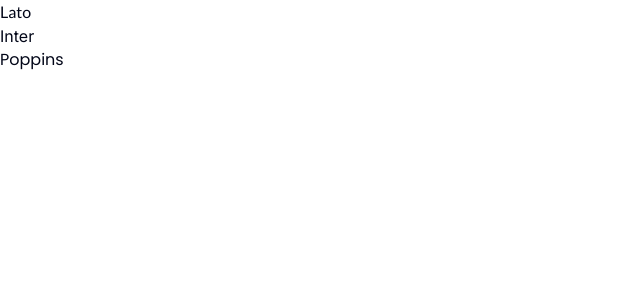
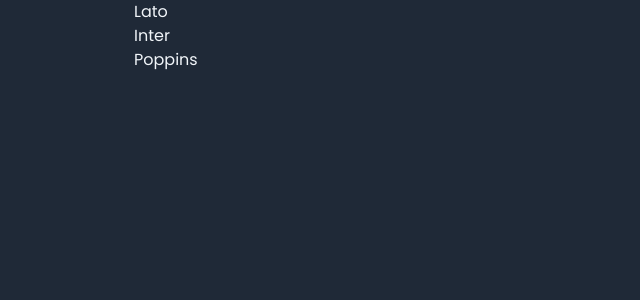
Before and after one commit to handa26/playstack, a Next.js app: page / in a window 1280 px wide. Shown: the top 300 px of the page, without its empty margins (0-640 px from the left). Built offline with nearby package versions, Linux system fonts and the light colour scheme.

Commit message:
add layout component and update global styles for layout structure

```diff
--- /dev/null
+++ b/app/(root)/layout.tsx
@@ -0,0 +1,11 @@
+import { ReactNode } from "react";
+
+const Layout = ({ children }: { children: ReactNode }) => {
+  return (
+    <main className="root-container">
+      <div className="content-container">{children}</div>
+    </main>
+  );
+};
+
+export default Layout;
--- /dev/null
+++ b/app/(root)/page.tsx
@@ -0,0 +1,11 @@
+const Home = () => {
+  return (
+    <>
+      <h1 className="">Lato</h1>
+      <h1 className="">Inter</h1>
+      <h1 className="">Poppins</h1>
+    </>
+  );
+};
+
+export default Home;
--- a/app/globals.css
+++ b/app/globals.css
@@ -1,7 +1,8 @@
 @import "tailwindcss";
 @import "tw-animate-css";
 
-@custom-variant dark (&:is(.dark *));
+/* @custom-variant dark (&:is(.dark *)); */
+@custom-variant dark (&:where(.dark, .dark *));
 
 @theme inline {
   --color-background: var(--background);
@@ -130,3 +131,13 @@
     @apply bg-background text-foreground;
   }
 }
+
+@layer utilities {
+  .root-container {
+    @apply bg-secondary min-h-screen flex justify-center;
+  }
+
+  .content-container {
+    @apply max-w-[1140px] flex min-h-screen flex-1 flex-col text-slate-100 font-poppins px-5 sm:px-10 md:px-16;
+  }
+}
--- a/app/page.tsx
+++ /dev/null
@@ -1,11 +0,0 @@
-const Home = () => {
-  return (
-    <>
-      <h1 className="font-lato">Lato</h1>
-      <h1 className="font-inter">Inter</h1>
-      <h1 className="font-poppins">Poppins</h1>
-    </>
-  );
-};
-
-export default Home;
```
